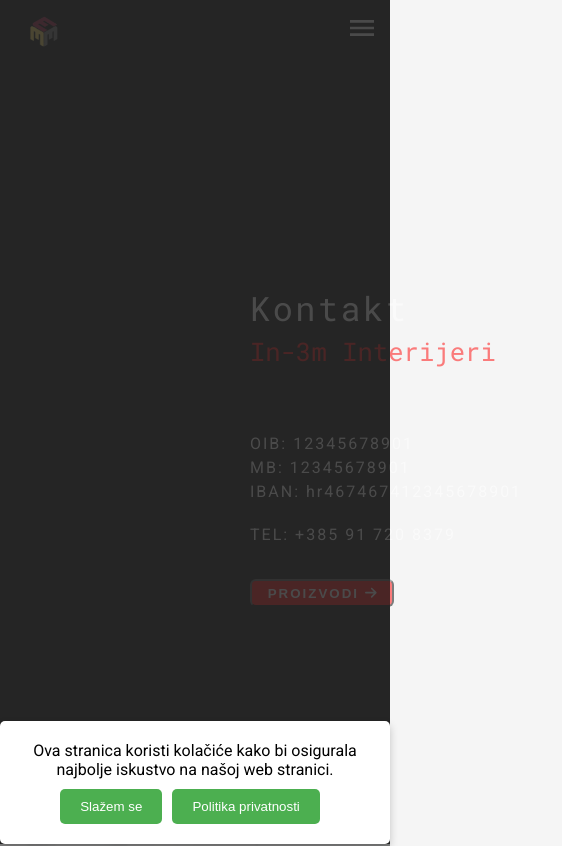
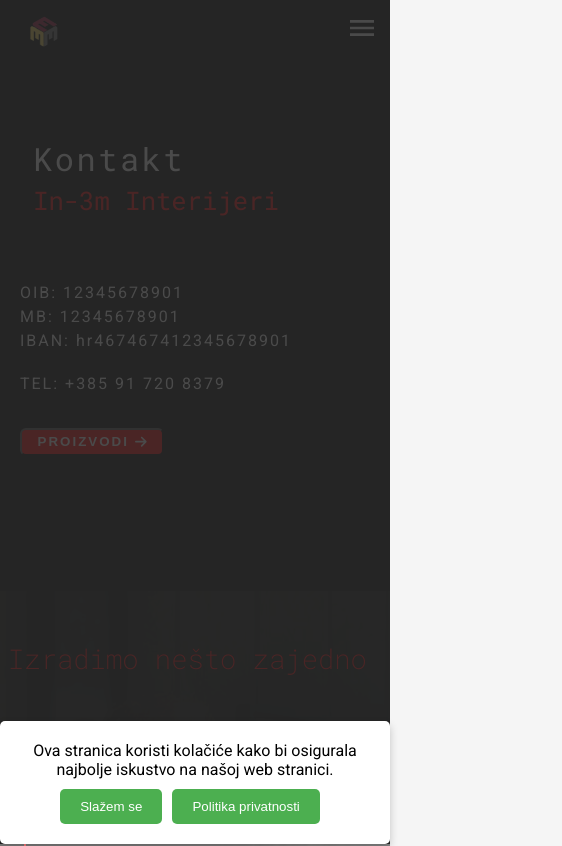
Before and after one commit to AlenZguric/in-3minterijeri, a React (Create React App) app: page /kontakt in a window 390 px wide. Shown: the top 846 px of the page, 562 px wide, since content can reach past the window. Built offline with nearby package versions, Linux system fonts and the light colour scheme; a web font is replaced by a local one.

Commit message:
"Removed margin-top and transform styles from ContactPage, added align-items to title-contact-page, and added media queries for responsive design."

```diff
--- a/src/styles/pages/ContactPage.css
+++ b/src/styles/pages/ContactPage.css
@@ -10,13 +10,12 @@
 .contact-page main {
   display: flex;
   flex-direction: column;
-  margin-top: 150px;
 }
 .contact-page main .title-contact-page {
   display: flex;
   flex-direction: column;
-  transform: translateX(250px);
   justify-content: center;
+  align-items: center;
   width: 80%;
   height: 70vh;
 }
@@ -75,4 +74,10 @@
 .contact-page main .title-contact-page .title-box2 .button button a:hover {
   color: black;
   transition: cubic-bezier(0.455, 0.03, 0.515, 0.955);
+}
+
+@media (max-width: 480px) {
+  .contact-page main .title-contact-page .title-box1 h2 {
+    font-size: 2rem;
+  }
 }/*# sourceMappingURL=ContactPage.css.map */
--- a/src/styles/pages/ContactPage.scss
+++ b/src/styles/pages/ContactPage.scss
@@ -9,12 +9,13 @@
   main {
     display: flex;
     flex-direction: column;
-    margin-top: 150px;
+    //margin-top: 150px;
     .title-contact-page {
       display: flex;
       flex-direction: column;
-      transform: translateX(250px);
+      //transform: translateX(250px);
       justify-content: center;
+      align-items: center;
       width: 80%;
       height: 70vh;
       .title-box1 {
@@ -82,3 +83,12 @@
     }
   }
 }
+@media (max-width: 480px) {
+  .contact-page main .title-contact-page .title-box1 h2{
+    font-size: 2rem;
+  }
+}
+
+  @media (min-width: 481px) and (max-width: 767px) {}
+
+  @media (min-width: 768px) and (max-width: 991px) {}
```
Also changed, not shown: 1 other file (tests, documents, lock files or other folders).
